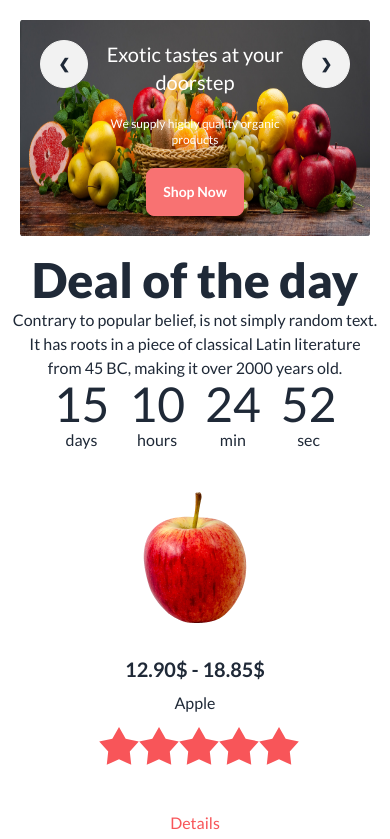
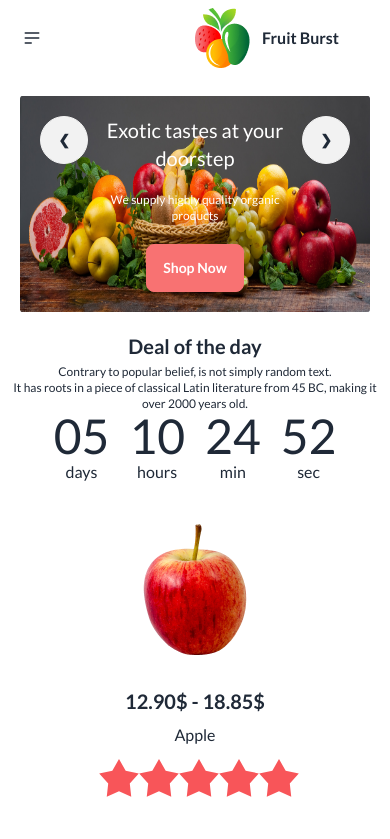
Before and after one commit to cpdminhaz/B8A3-fruit-brust, a plain HTML site: page index.html in a window 390 px wide. Shown: the top 839 px of the page. Drawn offline with nearby package versions, Linux system fonts and the light colour scheme; grey boxes are pictures that could not be loaded.

Commit message:
what the shit I am doing?!

```diff
--- a/index.html
+++ b/index.html
@@ -19,6 +19,9 @@
     <!-- Font Awesome -->
     <script src="https://kit.fontawesome.com/6870a123ec.js" crossorigin="anonymous"></script>
 
+    <!-- Favicon -->
+    <link rel="shortcut icon" href="./images/logo.png" type="image/x-icon">
+
     <!-- Universal Styles -->
     <style>
         * {
@@ -29,9 +32,51 @@
     <title>Fruit Burst</title>
 </head>
 
+
+
 <body>
     <!-- Header Section -->
-    <header class="container mx-auto">
+    <header class="container mx-auto md:px-12 lg:px-24">
+        <nav>
+            <div class="navbar md:bg-[#F85559] lg:bg-[#F85559] rounded-[600px]">
+                <div class="navbar-left hidden text-white md:w-[1050px] md:flex lg:w-[1250px] lg:flex">
+                    <ul class="menu menu-horizontal px-1">
+                        <li><a>Home</a></li>
+                        <li><a>About Us</a></li>
+                        <li><a>Shop</a></li>
+                        <li><a>All Fruits</a></li>
+                    </ul>
+                </div>
+                <div>
+
+                </div>
+                <div class="navbar-start">
+                    <div class="dropdown md:hidden lg:hidden">
+                        <label tabindex="0" class="btn btn-ghost btn-circle">
+                            <svg xmlns="http://www.w3.org/2000/svg" class="h-5 w-5" fill="none" viewBox="0 0 24 24"
+                                stroke="currentColor">
+                                <path stroke-linecap="round" stroke-linejoin="round" stroke-width="2"
+                                    d="M4 6h16M4 12h16M4 18h7" />
+                            </svg>
+                        </label>
+                        <ul tabindex="0"
+                            class="menu menu-sm dropdown-content mt-3 z-[1] p-2 shadow bg-base-100 rounded-box w-52">
+                            <li><a>Home</a></li>
+                            <li><a>About Us</a></li>
+                            <li><a>Shop</a></li>
+                            <li><a>All Fruits</a></li>
+                        </ul>
+                    </div>
+                </div>
+                <div class="navbar-center lg:mr-20 gap-3">
+                    <img src="./images/logo.png" alt="">
+                    <h1 class="lg:text-white md:text-white md:text-2xl lg:text-4xl font-bold">Fruit Burst</h1>
+                </div>
+                <!-- djhfkjsdhfs -->
+                <input type="text" placeholder="Search here" class="input input-bordered md:hidden lg:block lg:w-[1000px] lg:rounded-[300px] hidden" />
+            </div>
+        </nav>
+
     </header>
     <main>
         <!-- Banner Section -->
@@ -89,10 +134,11 @@
                         <a href="#slide3" class="btn btn-circle">❮</a>
 
                         <div class="max-w-md text-center text-white">
-                            <h1 class="mb-5 text-xl md:text-4xl lg:text-6xl lg:font-extrabold">Exotic tastes at your doorstep</h1>
+                            <h1 class="mb-5 text-xl md:text-4xl lg:text-6xl lg:font-extrabold">Exotic tastes at your
+                                doorstep</h1>
                             <p class="mb-5 text-xs md:text-sm lg:text-lg">We supply highly quality organic products</p>
                             <button class="btn btn-error text-white normal-case ">Shop Now</button>
-                          </div>
+                        </div>
 
                         <a href="#slide1" class="btn btn-circle">❯</a>
                     </div>
@@ -104,15 +150,16 @@
         <!-- Deal of the day Section -->
         <div class="flex flex-col md:flex-row lg:flex-row justify-between items-center px-3 md:px-11 lg:px-24">
             <div class=" text-center md:text-left lg:text-left space-y-1 md:space-y-3 lg:space-y-5">
-                <h2 class="text-5xl font-extrabold">Deal of the day</h2>
-                <p class="text-base font-medium">Contrary to popular belief, is not simply random text. <br> It has roots in
+                <h2 class="text-xl font-bold md:text-3xl font-bold lg:text-5xl lg:font-extrabold">Deal of the day</h2>
+                <p class="text-xs md:text-sm lg:text-base lg:font-medium space-y-1 md:space-y-3 lg:space-y-5">Contrary to popular belief, is not simply random text. <br> It has
+                    roots in
                     a piece of classical Latin literature from 45 BC, making it over 2000 years old.</p>
             </div>
             <div>
                 <div class="grid grid-flow-col gap-5 text-center auto-cols-max">
                     <div class="flex flex-col">
                         <span class="countdown font-mono text-5xl">
-                            <span style="--value:15;"></span>
+                            <span style="--value:05;"></span>
                         </span>
                         days
                     </div>
```
